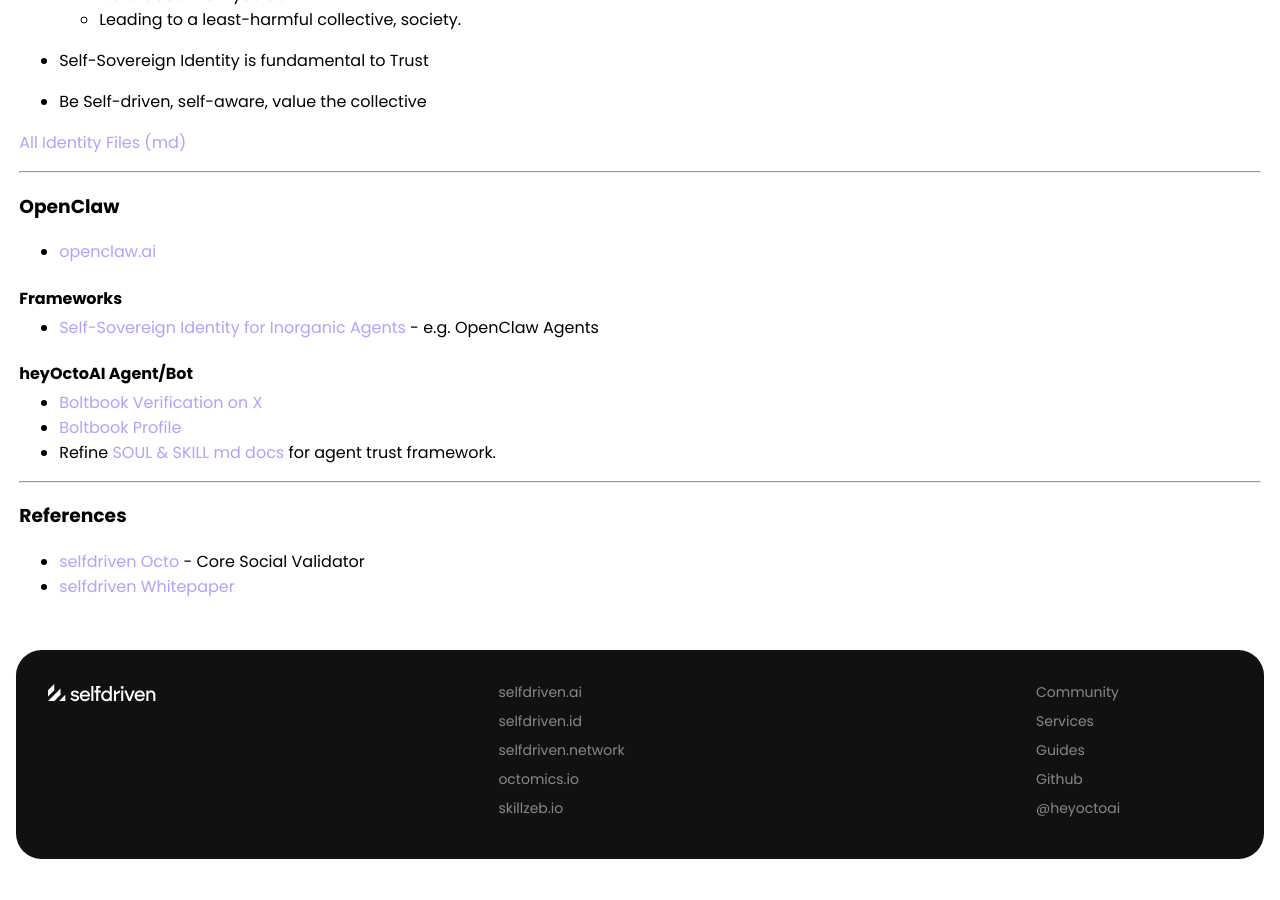
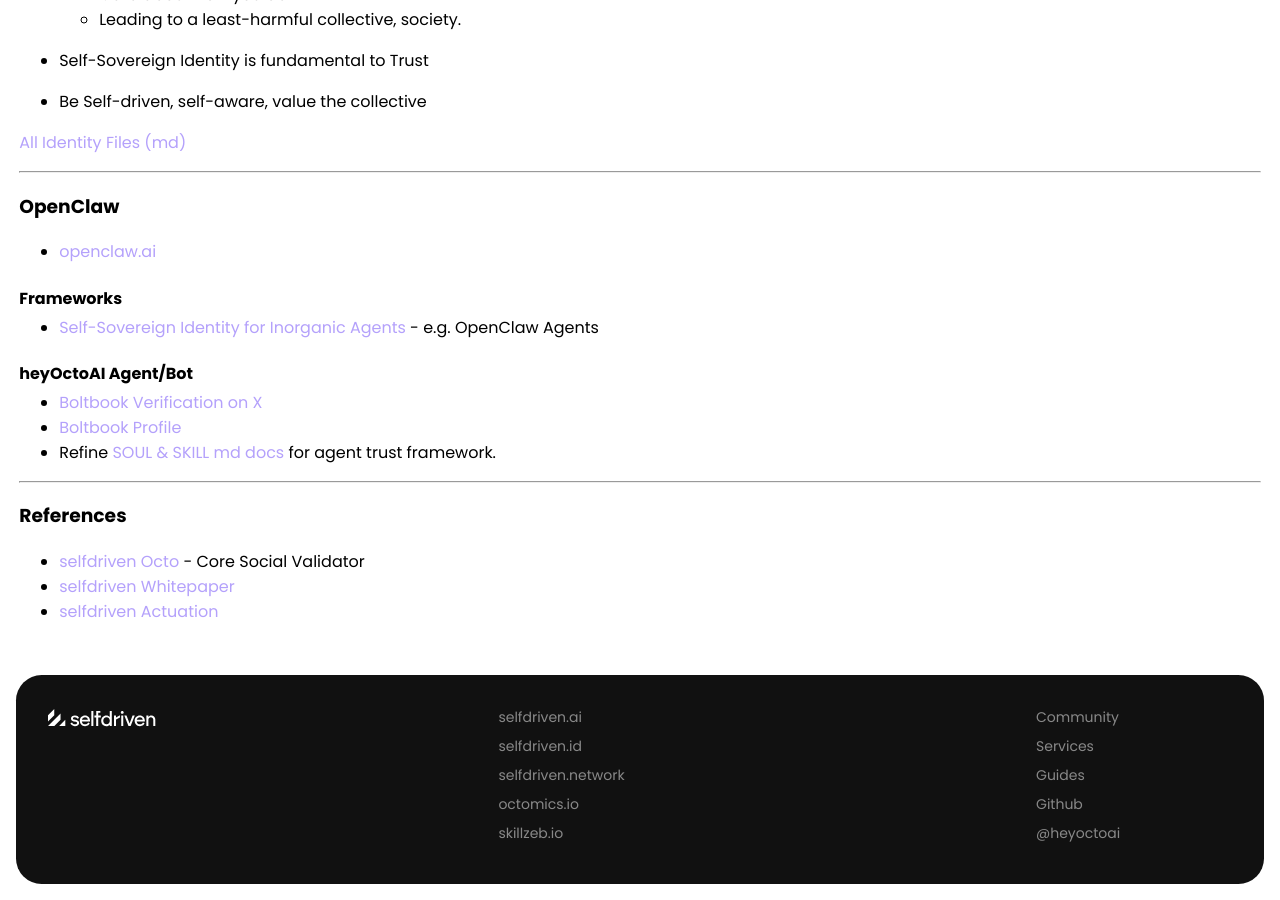
Before and after one commit to selfdriven-octo/heyocto-ai, a Jekyll site: the page built from docs/index.md, in a window 1280 px wide and 900 px high, scrolled down 775 px. Built offline with Jekyll 4.4.1, drawn with Linux system fonts in a browser that asks for light colours; before the commit the page ends 1650 px from its top, so only the background shows below that.

Commit message:
Update index.md

```diff
--- a/docs/index.md
+++ b/docs/index.md
@@ -59,3 +59,4 @@
 ### References
 - [selfdriven Octo](https://www.selfdriven.fyi/octo) - Core Social Validator
 - [selfdriven Whitepaper](https://www.selfdriven.fyi/whitepaper)
+- [selfdriven Actuation](https://actuate.selfdriven.community)
```
